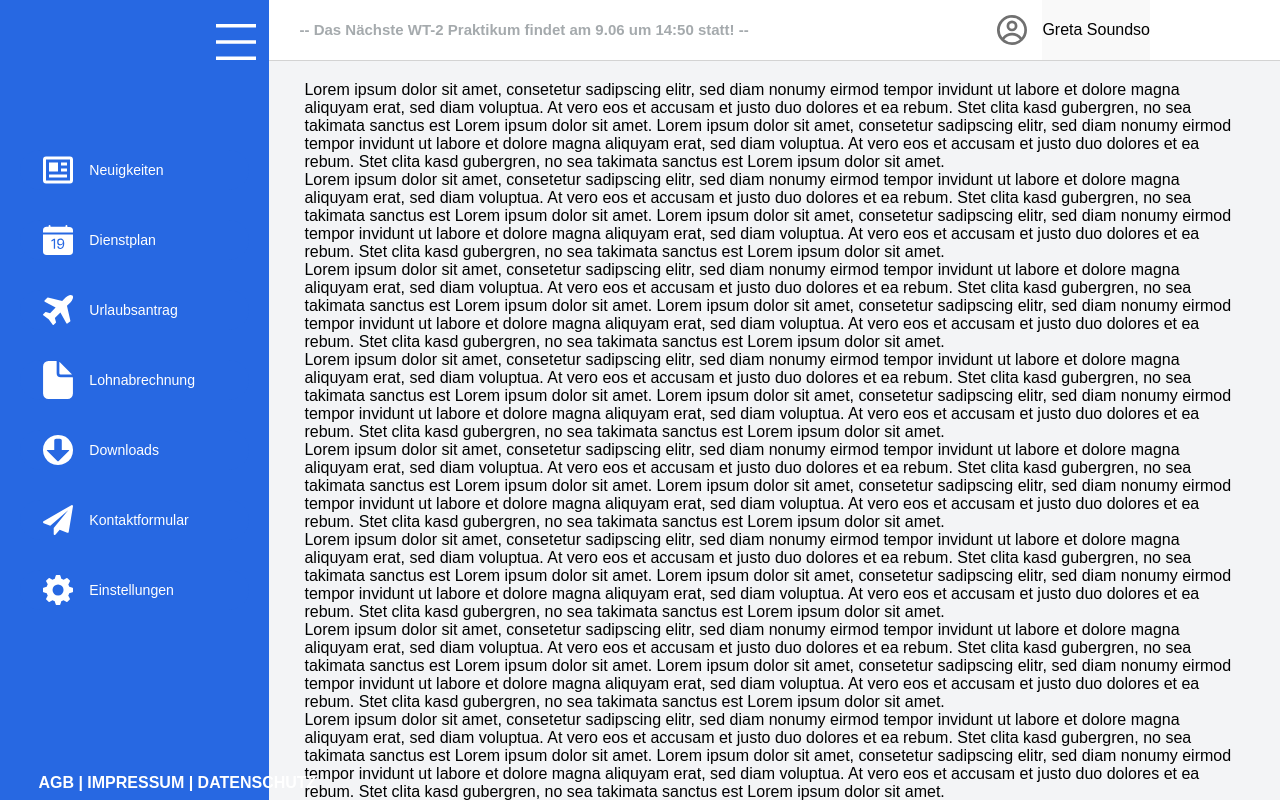
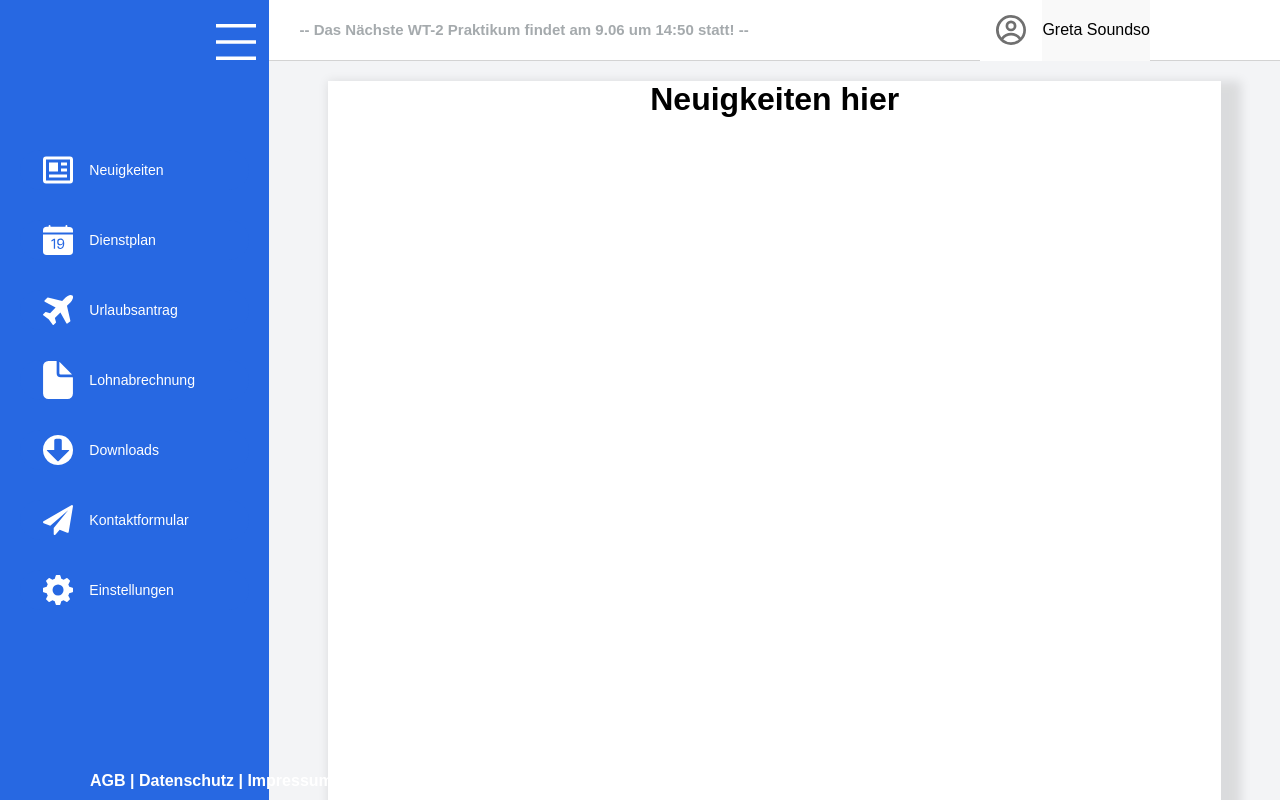
Before and after one commit to MertDurasi/Team-Supernerds, a React (Create React App) app: page /dashboard in a window 1280 px wide. Built offline with nearby package versions, Linux system fonts and the light colour scheme; a web font is replaced by a local one.

Commit message:
Main-Dashboard Container Integration - Alexander Kokoreff

```diff
--- a/src/components/dashboard/Navigation.css
+++ b/src/components/dashboard/Navigation.css
@@ -21,6 +21,7 @@
     font-weight: 700;
   }
 
+
 .navigation-right {
     display: flex;
     justify-content: center;
@@ -35,14 +36,9 @@
 .dropbtn {
   background-color: white;
   color: white;
-  padding: 15px;
-  font-size: 15px;
+  padding: 16px;
+  font-size: 16px;
   border: none;
-}
-
-.profile {
-  display: flex;
-  align-items: center;
 }
 
 /* The container <div> - needed to position the dropdown content */
@@ -56,7 +52,7 @@
   position: absolute;
   background-color: #f1f1f1;
   min-width: 160px;
-  box-shadow: 0px 8px 16px 0px rgba(0, 0, 0, 0.2);
+  box-shadow: 0px 8px 16px 0px rgba(0,0,0,0.2);
   z-index: 1;
 }
 
@@ -67,19 +63,14 @@
   display: block;
 }
 
-.dropdown-content a:hover {
-  background-color: #ddd;
-}
+.dropdown-content a:hover {background-color: #ddd;}
 
 /* Show the dropdown menu on hover */
-.dropdown:hover .dropdown-content {
-  display: block;
-}
+.dropdown:hover .dropdown-content {display: block;}
 
 /* Change the background color of the dropdown button when the dropdown content is shown */
-.dropdown:hover .dropbtn {
-  background-color: white;
-}
+.dropdown:hover .dropbtn {background-color: white;}
+
 
 @media only screen and (max-width: 1150px) {
     .navigation-icon {
--- a/src/components/dashboard/Neuigkeiten.css
+++ b/src/components/dashboard/Neuigkeiten.css
@@ -8,6 +8,19 @@ main {
     padding: 20px 35px;
 }
 
+.neuigkeiten-container {
+  background-color: white;
+  width: 95%;
+  position: relative;
+  margin:0 auto;
+  height: 840px;
+  box-shadow: 10px 10px 10px 10px rgba(0, 0, 0, 0.1);
+}
+
+h1 {
+  text-align: center;
+}
+
 @media only screen and (max-width: 855px) {
     .main__container {
       grid-template-columns: 1fr;
--- a/src/components/dashboard/Neuigkeiten.js
+++ b/src/components/dashboard/Neuigkeiten.js
@@ -5,23 +5,9 @@ const Neuigkeiten = () => {
     return (
       <main>
         <div className="main__container">
-          <p>Lorem ipsum dolor sit amet, consetetur sadipscing elitr, sed diam nonumy eirmod tempor invidunt ut labore et dolore magna aliquyam erat, sed diam voluptua. At vero eos et accusam et justo duo dolores et ea rebum. Stet clita kasd gubergren, no sea takimata sanctus est Lorem ipsum dolor sit amet. Lorem ipsum dolor sit amet, consetetur sadipscing elitr, sed diam nonumy eirmod tempor invidunt ut labore et dolore magna aliquyam erat, sed diam voluptua. At vero eos et accusam et justo duo dolores et ea rebum. Stet clita kasd gubergren, no sea takimata sanctus est Lorem ipsum dolor sit amet.</p>
-          <p>Lorem ipsum dolor sit amet, consetetur sadipscing elitr, sed diam nonumy eirmod tempor invidunt ut labore et dolore magna aliquyam erat, sed diam voluptua. At vero eos et accusam et justo duo dolores et ea rebum. Stet clita kasd gubergren, no sea takimata sanctus est Lorem ipsum dolor sit amet. Lorem ipsum dolor sit amet, consetetur sadipscing elitr, sed diam nonumy eirmod tempor invidunt ut labore et dolore magna aliquyam erat, sed diam voluptua. At vero eos et accusam et justo duo dolores et ea rebum. Stet clita kasd gubergren, no sea takimata sanctus est Lorem ipsum dolor sit amet.</p>
-          <p>Lorem ipsum dolor sit amet, consetetur sadipscing elitr, sed diam nonumy eirmod tempor invidunt ut labore et dolore magna aliquyam erat, sed diam voluptua. At vero eos et accusam et justo duo dolores et ea rebum. Stet clita kasd gubergren, no sea takimata sanctus est Lorem ipsum dolor sit amet. Lorem ipsum dolor sit amet, consetetur sadipscing elitr, sed diam nonumy eirmod tempor invidunt ut labore et dolore magna aliquyam erat, sed diam voluptua. At vero eos et accusam et justo duo dolores et ea rebum. Stet clita kasd gubergren, no sea takimata sanctus est Lorem ipsum dolor sit amet.</p>
-          <p>Lorem ipsum dolor sit amet, consetetur sadipscing elitr, sed diam nonumy eirmod tempor invidunt ut labore et dolore magna aliquyam erat, sed diam voluptua. At vero eos et accusam et justo duo dolores et ea rebum. Stet clita kasd gubergren, no sea takimata sanctus est Lorem ipsum dolor sit amet. Lorem ipsum dolor sit amet, consetetur sadipscing elitr, sed diam nonumy eirmod tempor invidunt ut labore et dolore magna aliquyam erat, sed diam voluptua. At vero eos et accusam et justo duo dolores et ea rebum. Stet clita kasd gubergren, no sea takimata sanctus est Lorem ipsum dolor sit amet.</p>
-          <p>Lorem ipsum dolor sit amet, consetetur sadipscing elitr, sed diam nonumy eirmod tempor invidunt ut labore et dolore magna aliquyam erat, sed diam voluptua. At vero eos et accusam et justo duo dolores et ea rebum. Stet clita kasd gubergren, no sea takimata sanctus est Lorem ipsum dolor sit amet. Lorem ipsum dolor sit amet, consetetur sadipscing elitr, sed diam nonumy eirmod tempor invidunt ut labore et dolore magna aliquyam erat, sed diam voluptua. At vero eos et accusam et justo duo dolores et ea rebum. Stet clita kasd gubergren, no sea takimata sanctus est Lorem ipsum dolor sit amet.</p>
-          <p>Lorem ipsum dolor sit amet, consetetur sadipscing elitr, sed diam nonumy eirmod tempor invidunt ut labore et dolore magna aliquyam erat, sed diam voluptua. At vero eos et accusam et justo duo dolores et ea rebum. Stet clita kasd gubergren, no sea takimata sanctus est Lorem ipsum dolor sit amet. Lorem ipsum dolor sit amet, consetetur sadipscing elitr, sed diam nonumy eirmod tempor invidunt ut labore et dolore magna aliquyam erat, sed diam voluptua. At vero eos et accusam et justo duo dolores et ea rebum. Stet clita kasd gubergren, no sea takimata sanctus est Lorem ipsum dolor sit amet.</p>
-          <p>Lorem ipsum dolor sit amet, consetetur sadipscing elitr, sed diam nonumy eirmod tempor invidunt ut labore et dolore magna aliquyam erat, sed diam voluptua. At vero eos et accusam et justo duo dolores et ea rebum. Stet clita kasd gubergren, no sea takimata sanctus est Lorem ipsum dolor sit amet. Lorem ipsum dolor sit amet, consetetur sadipscing elitr, sed diam nonumy eirmod tempor invidunt ut labore et dolore magna aliquyam erat, sed diam voluptua. At vero eos et accusam et justo duo dolores et ea rebum. Stet clita kasd gubergren, no sea takimata sanctus est Lorem ipsum dolor sit amet.</p>
-          <p>Lorem ipsum dolor sit amet, consetetur sadipscing elitr, sed diam nonumy eirmod tempor invidunt ut labore et dolore magna aliquyam erat, sed diam voluptua. At vero eos et accusam et justo duo dolores et ea rebum. Stet clita kasd gubergren, no sea takimata sanctus est Lorem ipsum dolor sit amet. Lorem ipsum dolor sit amet, consetetur sadipscing elitr, sed diam nonumy eirmod tempor invidunt ut labore et dolore magna aliquyam erat, sed diam voluptua. At vero eos et accusam et justo duo dolores et ea rebum. Stet clita kasd gubergren, no sea takimata sanctus est Lorem ipsum dolor sit amet.</p>
-          <p>Lorem ipsum dolor sit amet, consetetur sadipscing elitr, sed diam nonumy eirmod tempor invidunt ut labore et dolore magna aliquyam erat, sed diam voluptua. At vero eos et accusam et justo duo dolores et ea rebum. Stet clita kasd gubergren, no sea takimata sanctus est Lorem ipsum dolor sit amet. Lorem ipsum dolor sit amet, consetetur sadipscing elitr, sed diam nonumy eirmod tempor invidunt ut labore et dolore magna aliquyam erat, sed diam voluptua. At vero eos et accusam et justo duo dolores et ea rebum. Stet clita kasd gubergren, no sea takimata sanctus est Lorem ipsum dolor sit amet.</p>
-          <p>Lorem ipsum dolor sit amet, consetetur sadipscing elitr, sed diam nonumy eirmod tempor invidunt ut labore et dolore magna aliquyam erat, sed diam voluptua. At vero eos et accusam et justo duo dolores et ea rebum. Stet clita kasd gubergren, no sea takimata sanctus est Lorem ipsum dolor sit amet. Lorem ipsum dolor sit amet, consetetur sadipscing elitr, sed diam nonumy eirmod tempor invidunt ut labore et dolore magna aliquyam erat, sed diam voluptua. At vero eos et accusam et justo duo dolores et ea rebum. Stet clita kasd gubergren, no sea takimata sanctus est Lorem ipsum dolor sit amet.</p>
-          <p>Lorem ipsum dolor sit amet, consetetur sadipscing elitr, sed diam nonumy eirmod tempor invidunt ut labore et dolore magna aliquyam erat, sed diam voluptua. At vero eos et accusam et justo duo dolores et ea rebum. Stet clita kasd gubergren, no sea takimata sanctus est Lorem ipsum dolor sit amet. Lorem ipsum dolor sit amet, consetetur sadipscing elitr, sed diam nonumy eirmod tempor invidunt ut labore et dolore magna aliquyam erat, sed diam voluptua. At vero eos et accusam et justo duo dolores et ea rebum. Stet clita kasd gubergren, no sea takimata sanctus est Lorem ipsum dolor sit amet.</p>
-          <p>Lorem ipsum dolor sit amet, consetetur sadipscing elitr, sed diam nonumy eirmod tempor invidunt ut labore et dolore magna aliquyam erat, sed diam voluptua. At vero eos et accusam et justo duo dolores et ea rebum. Stet clita kasd gubergren, no sea takimata sanctus est Lorem ipsum dolor sit amet. Lorem ipsum dolor sit amet, consetetur sadipscing elitr, sed diam nonumy eirmod tempor invidunt ut labore et dolore magna aliquyam erat, sed diam voluptua. At vero eos et accusam et justo duo dolores et ea rebum. Stet clita kasd gubergren, no sea takimata sanctus est Lorem ipsum dolor sit amet.</p>
-          <p>Lorem ipsum dolor sit amet, consetetur sadipscing elitr, sed diam nonumy eirmod tempor invidunt ut labore et dolore magna aliquyam erat, sed diam voluptua. At vero eos et accusam et justo duo dolores et ea rebum. Stet clita kasd gubergren, no sea takimata sanctus est Lorem ipsum dolor sit amet. Lorem ipsum dolor sit amet, consetetur sadipscing elitr, sed diam nonumy eirmod tempor invidunt ut labore et dolore magna aliquyam erat, sed diam voluptua. At vero eos et accusam et justo duo dolores et ea rebum. Stet clita kasd gubergren, no sea takimata sanctus est Lorem ipsum dolor sit amet.</p>
-          <p>Lorem ipsum dolor sit amet, consetetur sadipscing elitr, sed diam nonumy eirmod tempor invidunt ut labore et dolore magna aliquyam erat, sed diam voluptua. At vero eos et accusam et justo duo dolores et ea rebum. Stet clita kasd gubergren, no sea takimata sanctus est Lorem ipsum dolor sit amet. Lorem ipsum dolor sit amet, consetetur sadipscing elitr, sed diam nonumy eirmod tempor invidunt ut labore et dolore magna aliquyam erat, sed diam voluptua. At vero eos et accusam et justo duo dolores et ea rebum. Stet clita kasd gubergren, no sea takimata sanctus est Lorem ipsum dolor sit amet.</p>
-          <p>Lorem ipsum dolor sit amet, consetetur sadipscing elitr, sed diam nonumy eirmod tempor invidunt ut labore et dolore magna aliquyam erat, sed diam voluptua. At vero eos et accusam et justo duo dolores et ea rebum. Stet clita kasd gubergren, no sea takimata sanctus est Lorem ipsum dolor sit amet. Lorem ipsum dolor sit amet, consetetur sadipscing elitr, sed diam nonumy eirmod tempor invidunt ut labore et dolore magna aliquyam erat, sed diam voluptua. At vero eos et accusam et justo duo dolores et ea rebum. Stet clita kasd gubergren, no sea takimata sanctus est Lorem ipsum dolor sit amet.</p>
-          <p>Lorem ipsum dolor sit amet, consetetur sadipscing elitr, sed diam nonumy eirmod tempor invidunt ut labore et dolore magna aliquyam erat, sed diam voluptua. At vero eos et accusam et justo duo dolores et ea rebum. Stet clita kasd gubergren, no sea takimata sanctus est Lorem ipsum dolor sit amet. Lorem ipsum dolor sit amet, consetetur sadipscing elitr, sed diam nonumy eirmod tempor invidunt ut labore et dolore magna aliquyam erat, sed diam voluptua. At vero eos et accusam et justo duo dolores et ea rebum. Stet clita kasd gubergren, no sea takimata sanctus est Lorem ipsum dolor sit amet.</p>
-
+         <div className="neuigkeiten-container">
+           <h1>Neuigkeiten hier</h1>
+         </div>
         </div>
       </main>
     );
--- a/src/components/dashboard/Sidebar.css
+++ b/src/components/dashboard/Sidebar.css
@@ -55,7 +55,6 @@
 }
 
 .sidebar__relinkers {
-  margin-top: 20px;
   padding: 10px;
   color: white;
 }
@@ -63,11 +62,10 @@
 .sidebar__relinkers > a {
   text-decoration: none;
   color: white;
-  font-weight: 700;
-  text-transform: uppercase;
+  font-weight: 600;
   position: absolute;
-  bottom: 1%;
-  left: 3%;
+  bottom: 10px;
+  left: 90px;
 }
 
 .sidebar-responsive {
--- a/src/components/dashboard/Sidebar.js
+++ b/src/components/dashboard/Sidebar.js
@@ -82,7 +82,7 @@ class Sidebar extends React.Component {
             );
           })}
           <div className="sidebar__relinkers">
-            <a href="#">AGB | Impressum | Datenschutz</a>
+            <a href="#">AGB | Datenschutz | Impressum</a>
           </div>
         </div>
       </div>
```
Lines whose indentation alone changed are shown as unchanged.
